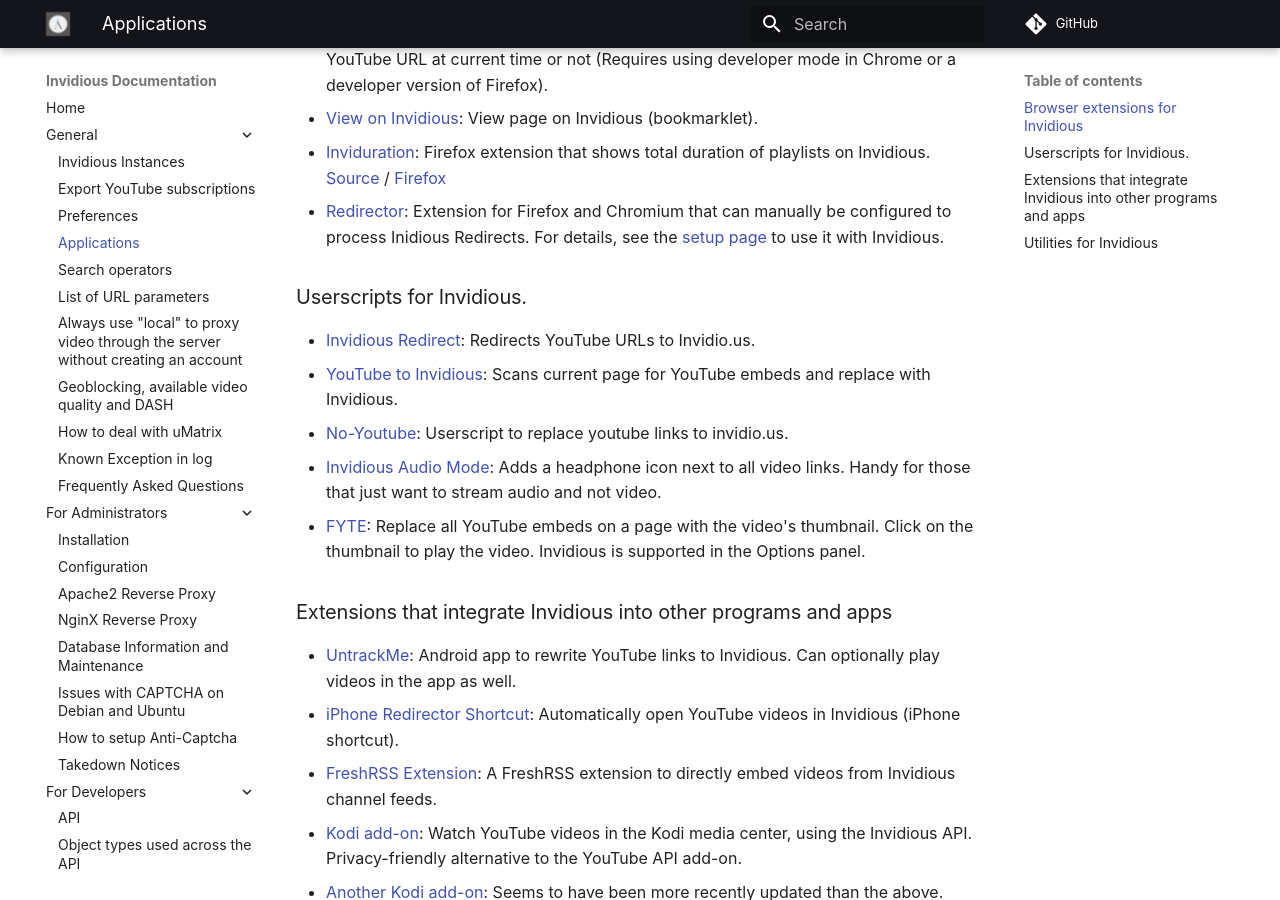
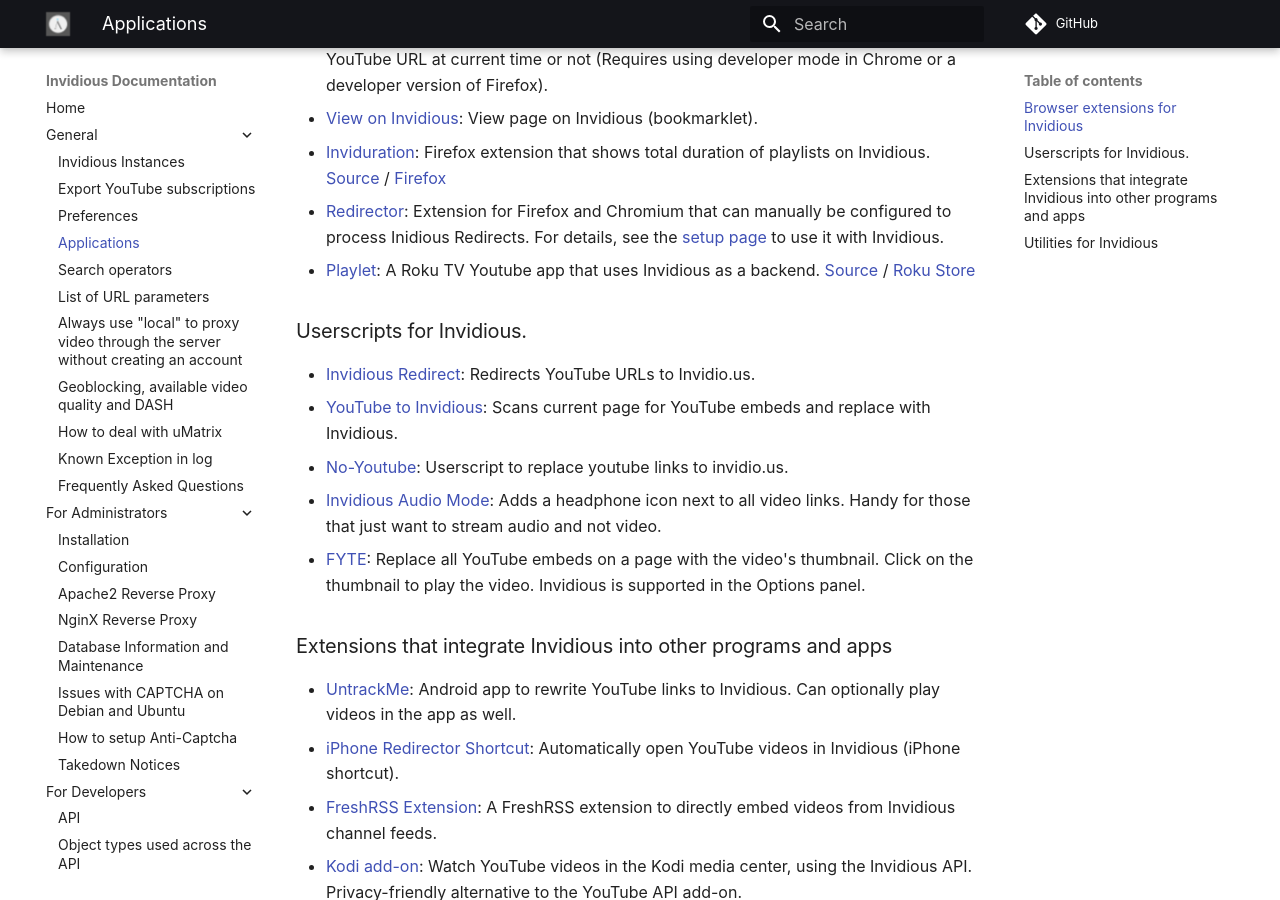
Before and after one commit to iv-org/documentation, an MkDocs documentation site: the page built from docs/applications.md, in a window 1280 px wide and 900 px high, scrolled down 500 px. Built offline with MkDocs 1.6.1 and Material for MkDocs 9.7.7, drawn with Linux system fonts in a browser that asks for light colours; comment, search, counter and statistics services are not loaded.

Commit message:
Add Playlet to the list applications

```diff
--- a/docs/applications.md
+++ b/docs/applications.md
@@ -10,6 +10,7 @@
 - [View on Invidious](https://omar.yt/722e5c15832840fe1ae8830b7c590254b9e0a45c/invidious-bookmarklet.html): View page on Invidious (bookmarklet).
 - [Inviduration](https://addons.mozilla.org/addon/inviduration): Firefox extension that shows total duration of playlists on Invidious. [Source](https://github.com/rsapkf/inviduration) / [Firefox](https://addons.mozilla.org/addon/inviduration)
 - [Redirector](https://github.com/einaregilsson/Redirector): Extension for Firefox and Chromium that can manually be configured to process Inidious Redirects. For details, see the [setup page](./redirector-setup.md) to use it with Invidious.
+- [Playlet](https://github.com/iBicha/playlet): A Roku TV Youtube app that uses Invidious as a backend. [Source](https://github.com/iBicha/playlet) / [Roku Store](https://my.roku.com/account/add?channel=PLAYLET)
 
 ### Userscripts for Invidious.
 - [Invidious Redirect](https://greasyfork.org/en/scripts/370461-invidious-redirect): Redirects YouTube URLs to Invidio.us.
```
